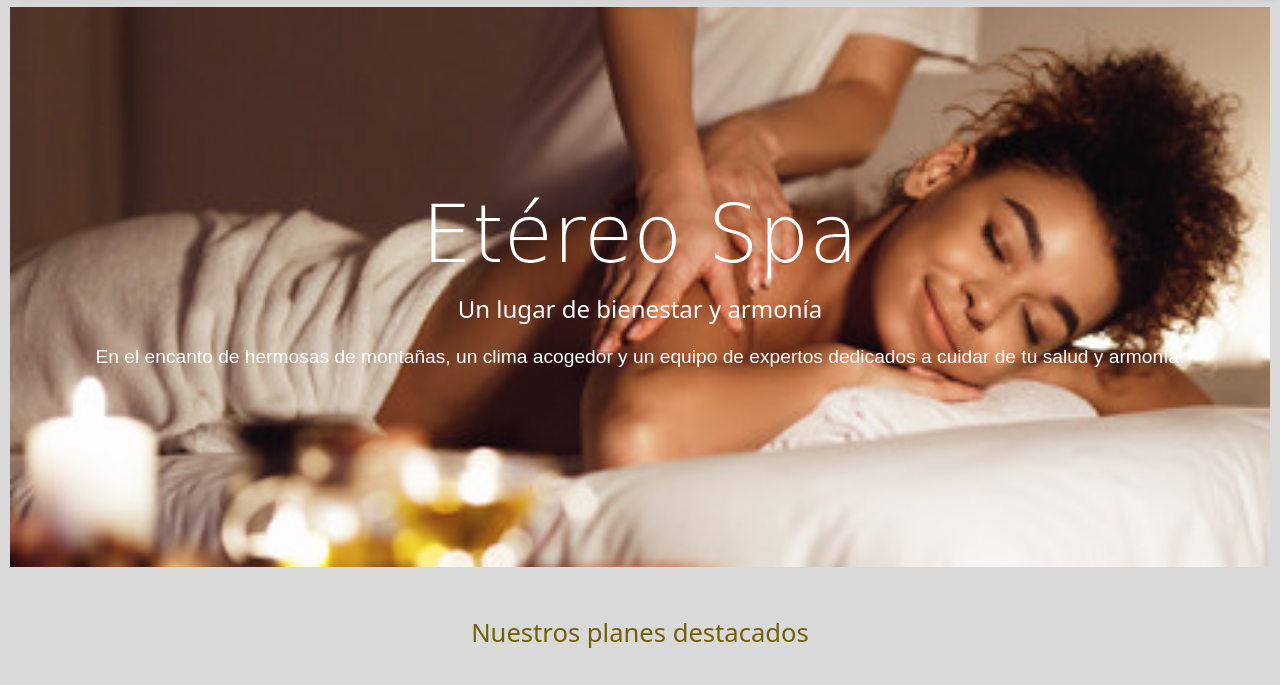
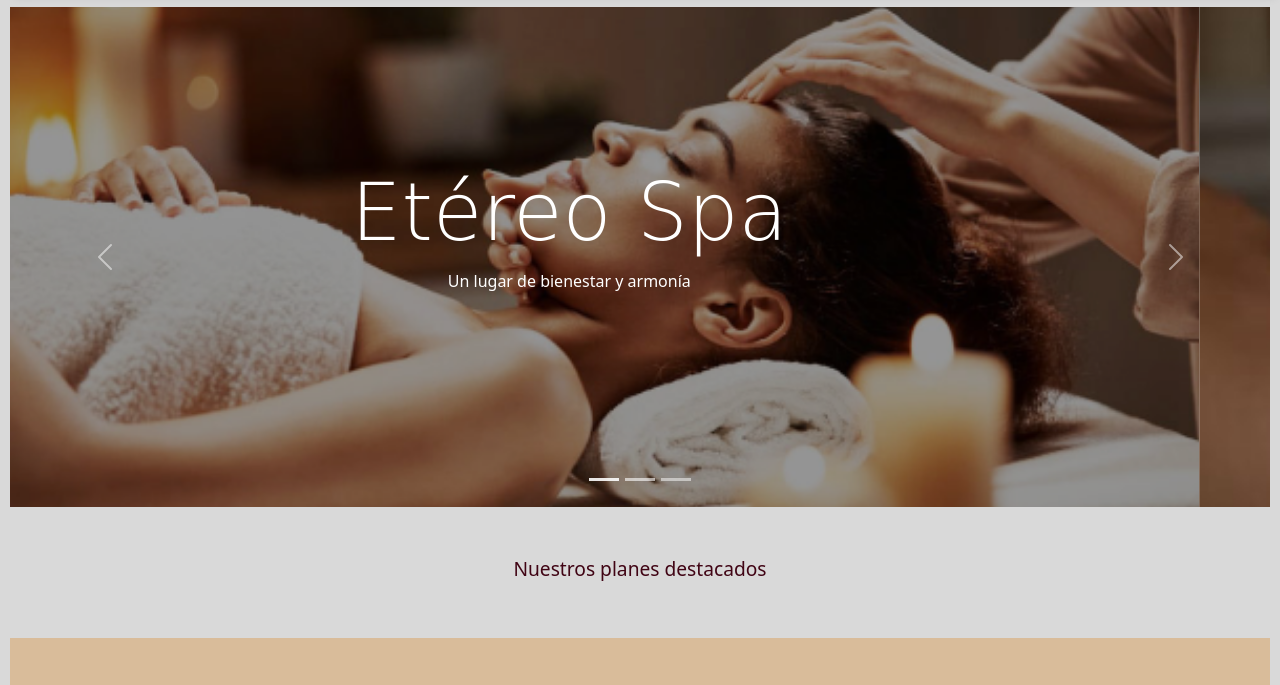
Before and after one commit to Neyda369/proyecto-neyda-comision-57680, a website: page index.html in a window 1280 px wide. Shown: the part 115-800 px from the top of the page. Drawn offline with nearby package versions, Linux system fonts and the light colour scheme; a web font is replaced by a local one.

Commit message:
incorporación del carrusel

```diff
--- a/index.html
+++ b/index.html
@@ -47,16 +47,53 @@
     </header>
     <!-- Main -->
     <main>
-        <section class="hero">
-            <div class="container">
-                <div class="info">
-                    <h1>Etéreo Spa</h1>
-                    <p>Un lugar de bienestar y armonía</p>
-                    <p class="p-hero">En el encanto de hermosas de montañas, un clima acogedor y un equipo de expertos
-                        dedicados a cuidar de tu salud y armonía.</p>
+        <!-- Carrusel -->
+        <div id="carouselExampleCaptions" class="carousel slide" data-bs-ride="carousel">
+            <div class="carousel-indicators">
+                <button type="button" data-bs-target="#carouselExampleCaptions" data-bs-slide-to="0" class="active"
+                    aria-current="true" aria-label="Slide 1"></button>
+                <button type="button" data-bs-target="#carouselExampleCaptions" data-bs-slide-to="1"
+                    aria-label="Slide 2"></button>
+                <button type="button" data-bs-target="#carouselExampleCaptions" data-bs-slide-to="2"
+                    aria-label="Slide 3"></button>
+            </div>
+            <div class="carousel-inner">
+                <div class="carousel-item active">
+                    <img src="./assets/img/terapias/carrusel/spa10-10.png" class="d-block w-100" alt="...">
+                    <div class="carousel-caption d-flex flex-column justify-content-center align-items-center h-100">
+                        <h1 class="name-co">Etéreo Spa</h1>
+                        <p class="parrafo-co">Un lugar de bienestar y armonía</p>
+                    </div>
+                </div>
+                <div class="carousel-item">
+                    <img src="./assets/img/terapias/carrusel/spa11-11.jpg" class="d-block w-100" alt="...">
+                    <div class="carousel-caption d-flex flex-column justify-content-center align-items-center h-100">
+                        <h1 class="name-co">Etéreo Spa</h1>
+                        <p class="parrafo-co">En el encanto de hermosas de montañas, un clima acogedor y un equipo de expertos
+                            dedicados a cuidar tu salud y equilibrio.</p>
+                    </div>
+                </div>
+                <div class="carousel-item">
+                    <img src="./assets/img/terapias/carrusel/spa15-15.jpg" class="d-block w-100" alt="...">
+                    <div class="carousel-caption d-flex flex-column justify-content-center align-items-center h-100">
+                        <h1 class="name-co">Etéreo Spa</h1>
+                        <p class="parrafo-co">Escápate y recupera tu bienestar y paz interior</p>
+                    </div>
                 </div>
             </div>
-        </section>
+            <button class="carousel-control-prev" type="button" data-bs-target="#carouselExampleCaptions"
+                data-bs-slide="prev">
+                <span class="carousel-control-prev-icon" aria-hidden="true"></span>
+                <span class="visually-hidden">Previous</span>
+            </button>
+            <button class="carousel-control-next" type="button" data-bs-target="#carouselExampleCaptions"
+                data-bs-slide="next">
+                <span class="carousel-control-next-icon" aria-hidden="true"></span>
+                <span class="visually-hidden">Next</span>
+            </button>
+        </div>
+        <!-- Fin del Carrusel -->
+
         <h2>Nuestros planes destacados</h2>
         <section class="container-beige">
             <div class="container-beige-planes">
--- a/scss/components/_bootstrap.scss
+++ b/scss/components/_bootstrap.scss
@@ -0,0 +1,10 @@
+.carousel-item {
+    height: 500px;
+}
+
+.carousel-item {
+    img {
+        height: 100%;
+        object-fit: cover;
+    }
+}
--- a/scss/layouts/_index.scss
+++ b/scss/layouts/_index.scss
@@ -1,36 +1,21 @@
-.hero {
-    @include img-fondo (("../assets/img/terapias/masaje-3.jpg"), 70vh);
+.name-co {
+    @include font ($txt-italiano, 5rem, center, white);
+    font-weight: 200;
 }
 
-.container {
-    width: 90%;
-    height: 100%;
-    max-width: 75rem;
-    min-width: 10rem;
-    margin: 0 auto;
-    @include flex (center, center);
-    text-align: center;
-
-    .info {
-
-        h1 {
-            @include font ($txt-italiano, 5rem, center, white);
-            font-weight: 200;
-        }
-
-        & p {
-            @include font ($txt-paprika, 1.5rem, center, white);
-            margin-bottom: 1rem;
-        }
-
-        & .p-hero {
-            @include font (Arial, 1.2rem, center, white);
-        }
-    }
+.parrafo-co {
+    @include font ($txt-paprika, 1rem, center, white);
+    margin-bottom: 1rem;
 }
 
+.p-hero {
+    @include font (Arial, 1.5rem, center, white);
+}
+
+
+
 h2 {
-    @include font ($txt-paprika, 1.6rem, center, map-get($txt-color, gold));
+    @include font ($txt-paprika, 1.2rem, center, map-get($txt-color, wine));
     font-weight: 400;
     line-height: normal;
     padding: 3rem;
--- a/scss/layouts/_mediaqueries320.scss
+++ b/scss/layouts/_mediaqueries320.scss
@@ -8,3 +8,22 @@
         }
     }
 }
+
+@media (max-width: 320px) {
+    .carousel-item {
+        height: 400px;
+    }
+}
+
+@media (max-width: 320px) {
+    .name-co {
+        @include font ($txt-italiano, 3rem, center, white);
+        font-weight: 200;
+    }
+
+    .parrafo-co {
+        @include font ($txt-paprika, .5rem, center, white);
+        margin-bottom: 1rem;
+    }
+
+}
```
Also changed, not shown: assets/img/terapias/carrusel/masaje-3.jpg (added), assets/img/terapias/carrusel/spa-6-6.jpg (added), assets/img/terapias/carrusel/spa10-10.png (added), assets/img/terapias/carrusel/spa11-11.jpg (added), assets/img/terapias/carrusel/spa15-15.jpg (added), assets/img/terapias/carrusel/spa2-2.jpg (added), assets/img/terapias/carrusel/spa3.jpg (added), assets/img/terapias/carrusel/spa4-4.jpg (added), assets/img/terapias/carrusel/spa5-5.jpg (added), css/style.css.
